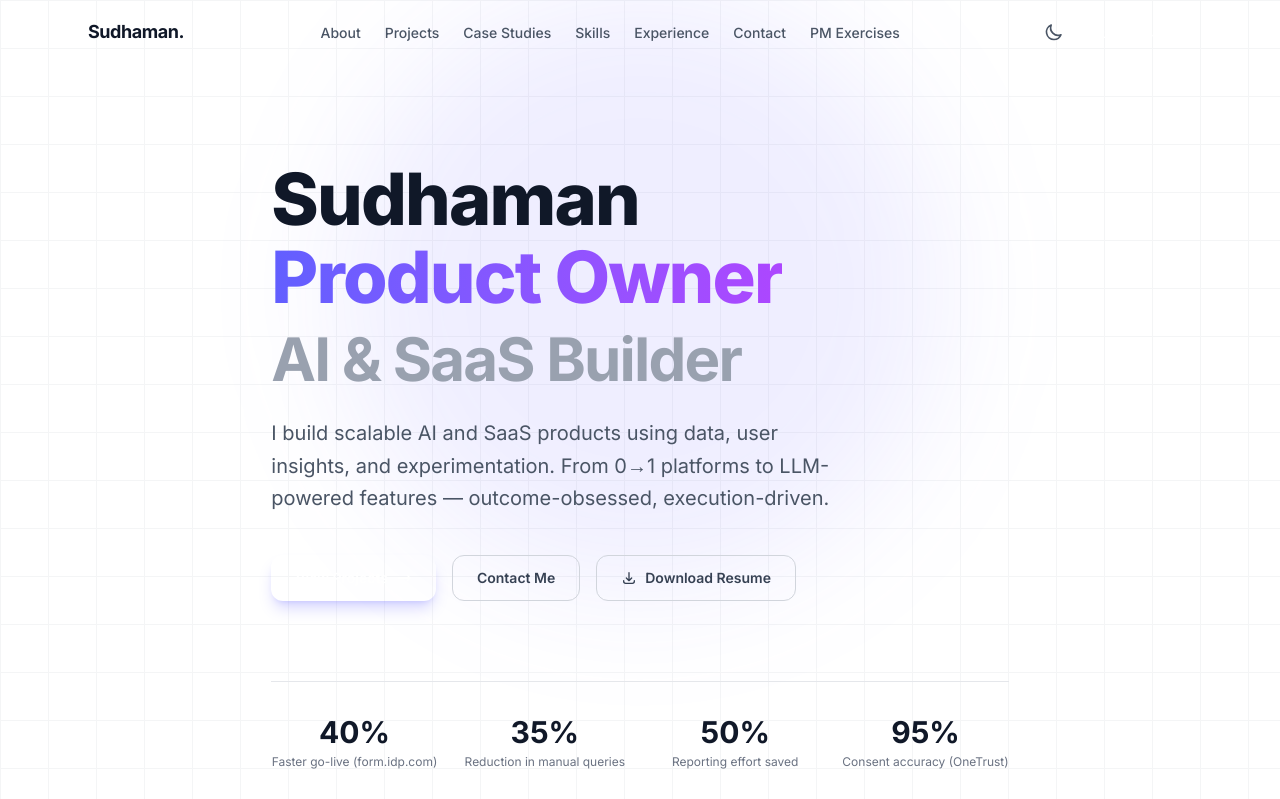
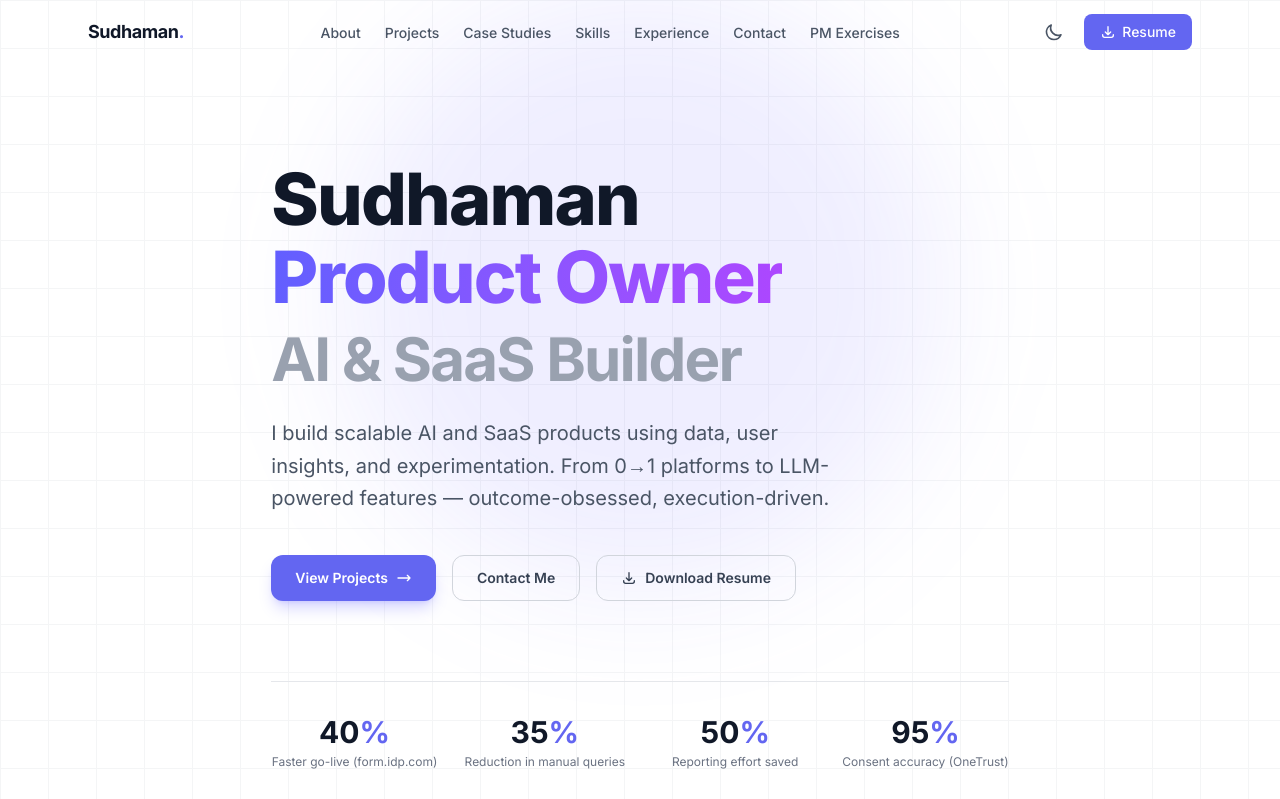
Before and after one commit to SudhamanKannanYogeswar/sudhamanportfolio, a Next.js app: page / in a window 1280 px wide. Shown: the top 799 px of the page. Built offline with nearby package versions, Linux system fonts and the light colour scheme.

Commit message:
Fix: migrate Tailwind config to v4 @theme syntax, remove v3 config

```diff
--- a/src/app/globals.css
+++ b/src/app/globals.css
@@ -1,4 +1,18 @@
 @import "tailwindcss";
+
+@custom-variant dark (&:where(.dark, .dark *));
+
+@theme {
+  --font-sans: "Inter", system-ui, sans-serif;
+  --color-accent: #6366f1;
+  --color-accent-light: #818cf8;
+  --animate-fade-in: fadeIn 0.6s ease-out forwards;
+
+  @keyframes fadeIn {
+    0% { opacity: 0; transform: translateY(16px); }
+    100% { opacity: 1; transform: translateY(0); }
+  }
+}
 
 @layer base {
   html {
--- a/tailwind.config.js
+++ /dev/null
@@ -1,26 +0,0 @@
-/** @type {import('tailwindcss').Config} */
-export default {
-  content: ["./src/**/*.{js,jsx,ts,tsx}"],
-  darkMode: "class",
-  theme: {
-    extend: {
-      fontFamily: {
-        sans: ["Inter", "system-ui", "sans-serif"],
-      },
-      colors: {
-        accent: "#6366f1",
-        "accent-light": "#818cf8",
-      },
-      animation: {
-        "fade-in": "fadeIn 0.6s ease-out forwards",
-      },
-      keyframes: {
-        fadeIn: {
-          "0%": { opacity: 0, transform: "translateY(16px)" },
-          "100%": { opacity: 1, transform: "translateY(0)" },
-        },
-      },
-    },
-  },
-  plugins: [],
-};
```
